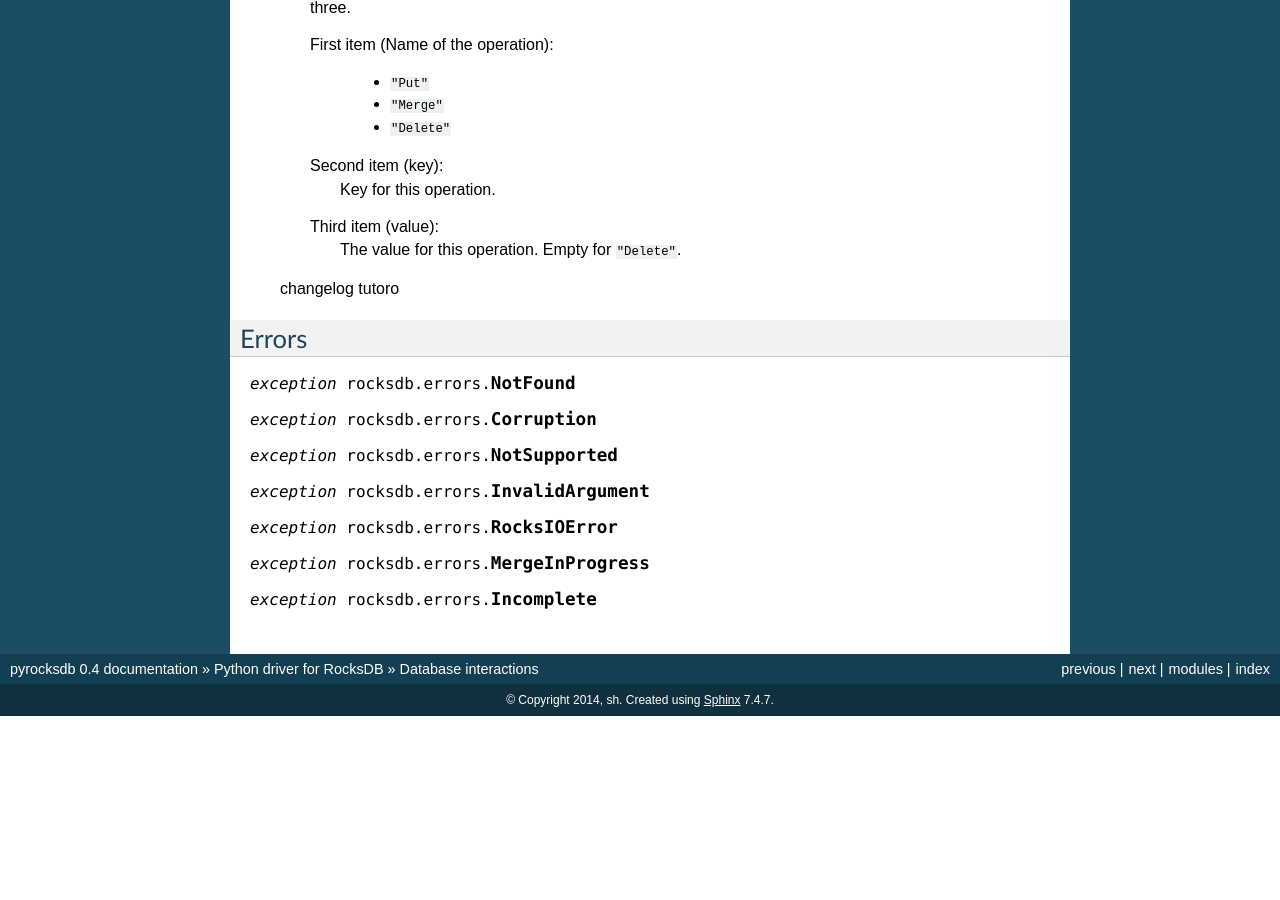
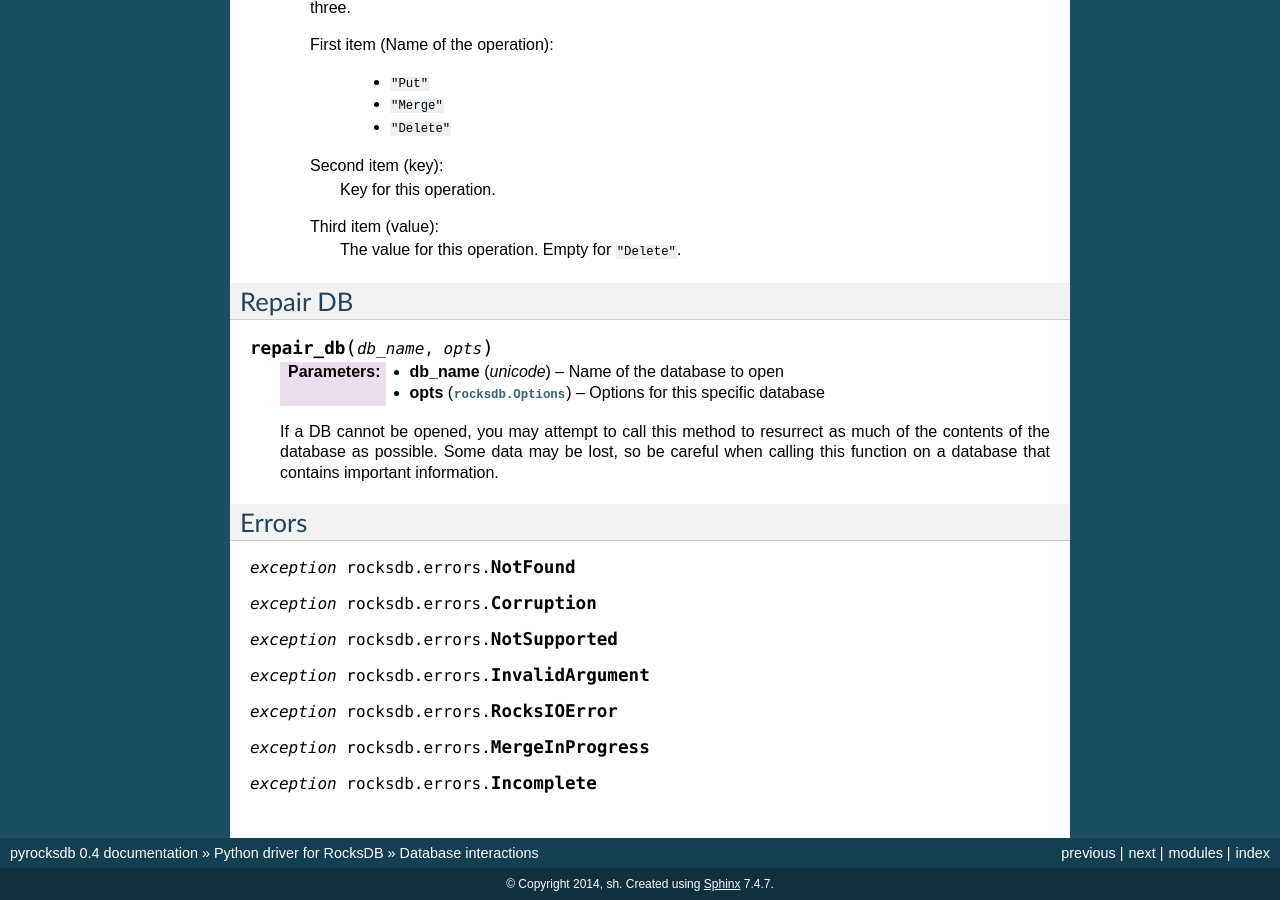
Before and after one commit to stephan-hof/pyrocksdb, a Sphinx documentation site: the page built from docs/api/database.rst, in a window 1280 px wide and 900 px high, scrolled down 6647 px. Built offline with Sphinx 7.4.7, drawn with Linux system fonts in a browser that asks for light colours; before the commit the page ends 7363 px from its top, so only the background shows below that.

Commit message:
Wrap the RepairDB function.

```diff
--- a/docs/api/database.rst
+++ b/docs/api/database.rst
@@ -421,8 +421,20 @@ WriteBatchIterator
         Third item (value):
             The value for this operation. Empty for ``"Delete"``.
 
-    changelog
-    tutoro
+Repair DB
+=========
+
+.. py:function:: repair_db(db_name, opts)
+
+    :param unicode db_name: Name of the database to open
+    :param opts: Options for this specific database
+    :type opts: :py:class:`rocksdb.Options`
+
+    If a DB cannot be opened, you may attempt to call this method to
+    resurrect as much of the contents of the database as possible.
+    Some data may be lost, so be careful when calling this function
+    on a database that contains important information.
+
 
 Errors
 ======
--- a/docs/changelog.rst
+++ b/docs/changelog.rst
@@ -3,7 +3,9 @@ Changelog
 
 Version 0.4
 -----------
-Nothing in yet.
+
+*  Added :py:func:`repair_db`
+
 
 Version 0.3
 -----------
```
Also changed, not shown: 2 other files.
